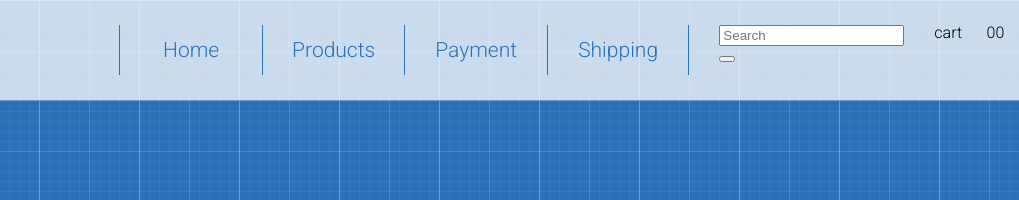
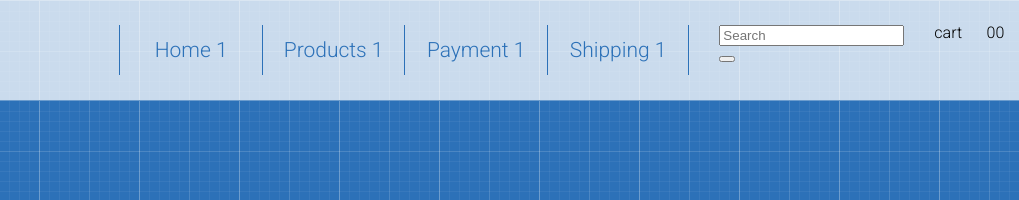
Before and after one commit to ElenaBratus/shop-project-1, a plain HTML site: page index.html in a window 1280 px wide. Shown: the top 200 px of the page, 261-1280 px from the left. Drawn offline with Linux system fonts and the light colour scheme.

Commit message:
changed text

```diff
--- a/index.html
+++ b/index.html
@@ -26,10 +26,10 @@
           </div>
           <div class="col-6">
             <ul class="menu">
-              <li><a href="">Home</a></li>
-              <li><a href="">Products</a></li>
-              <li><a href="">Payment</a></li>
-              <li><a href="">Shipping</a></li>
+              <li><a href="">Home 1</a></li>
+              <li><a href="">Products 1</a></li>
+              <li><a href="">Payment 1</a></li>
+              <li><a href="">Shipping 1</a></li>
             </ul>
           </div>
           <div class="col-3">
```
